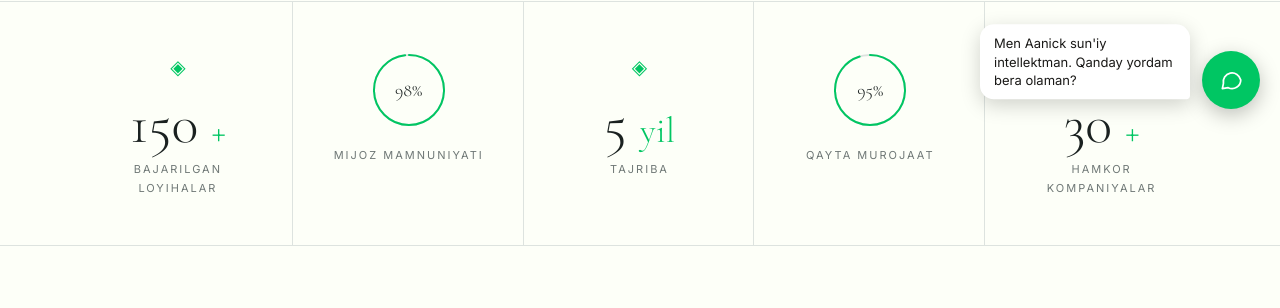
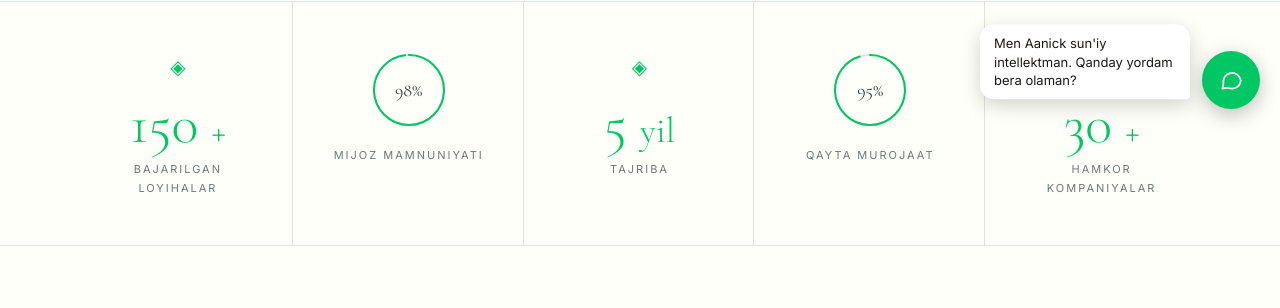
Before and after one commit to pulyaorpulia/Anvar-web, a Django app: page / in a window 1280 px wide. Shown: the part 671-979 px from the top of the page. Run offline with Django 5.2, Linux system fonts and the light colour scheme; data that the repository does not hold is empty.

Commit message:
2 ta yashil

```diff
--- a/static/css/base.css
+++ b/static/css/base.css
@@ -211,3 +211,24 @@ img {
     flex-wrap: wrap;
     justify-content: center;
 }
+
+
+/* Yashil aksentga o'tkazilgan elementlar */
+.hero__title,
+.section-title,
+.hero__social-btn,
+.count {
+    color: var(--gold);
+}
+
+/* Hero sarlavhasi: ikkala qatorning ham rangi bir xil */
+.hero__title em {
+    color: var(--gold);
+}
+
+/* Navbar: faol havola */
+.navbar__link.active,
+.navbar a.active,
+.nav__link.active {
+    color: var(--gold-dk);
+}
```
